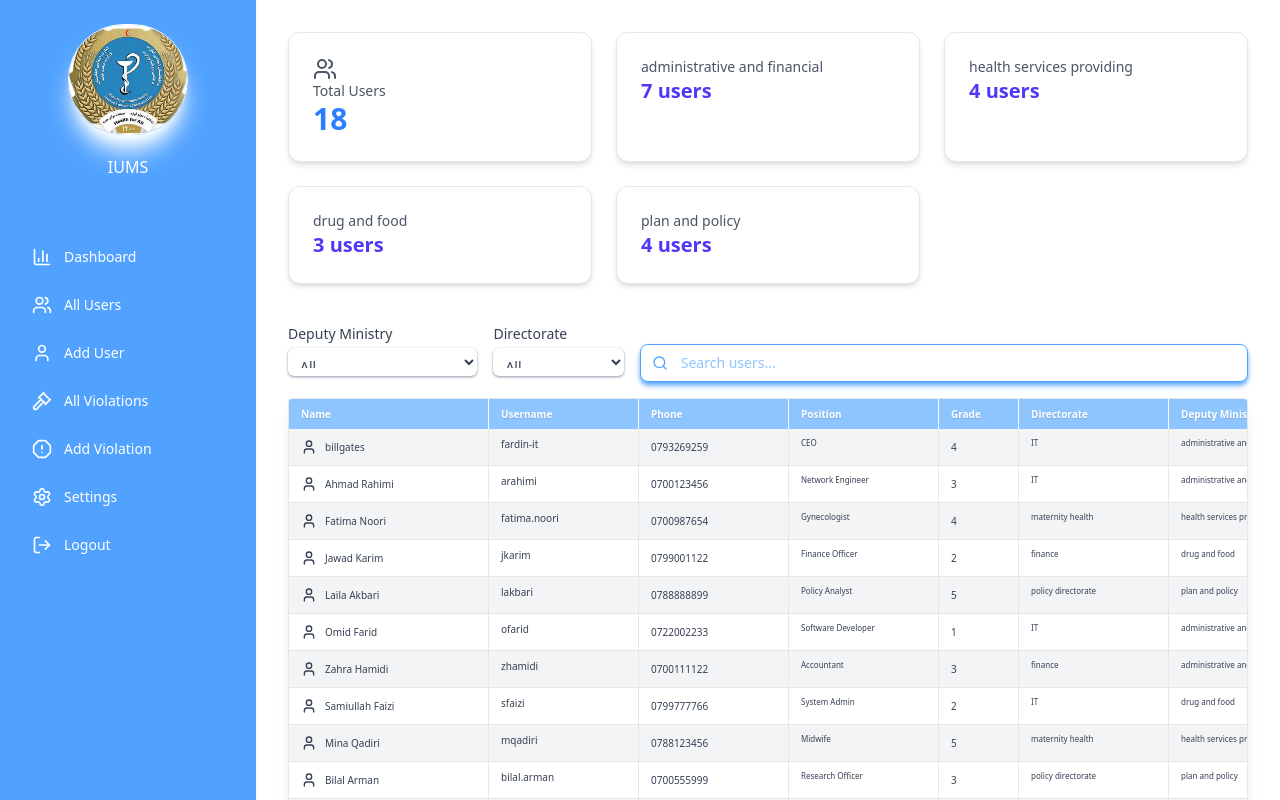
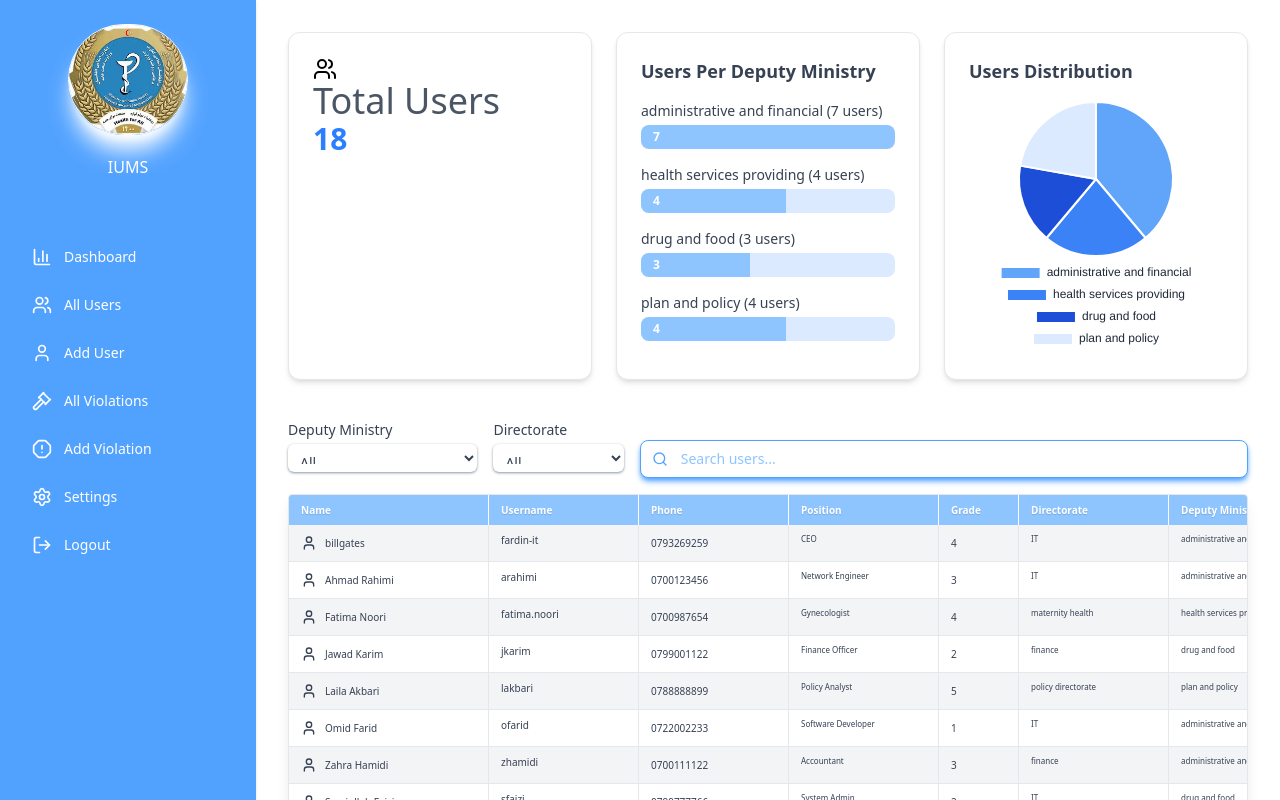
Before and after one commit to fiafghan/internet-users-ms-frontend, a React (Vite) app: page /allusers in a window 1280 px wide. Shown: the top 800 px of the page. Built offline with nearby package versions, Linux system fonts and the light colour scheme; data requests are answered from the project's data file.

Commit message:
just added the pie chart in all users page!

```diff
--- a/package.json
+++ b/package.json
@@ -13,10 +13,12 @@
     "@headlessui/react": "^2.2.4",
     "@tailwindcss/vite": "^4.1.11",
     "axios": "^1.10.0",
+    "chart.js": "^4.5.0",
     "framer-motion": "^12.23.3",
     "json-server": "^1.0.0-beta.3",
     "lucide-react": "^0.525.0",
     "react": "^19.1.0",
+    "react-chartjs-2": "^5.3.0",
     "react-dom": "^19.1.0",
     "react-router-dom": "^7.6.3",
     "tailwindcss": "^4.1.11"
--- a/src/AllUsers.tsx
+++ b/src/AllUsers.tsx
@@ -7,6 +7,15 @@ import {
 } from "lucide-react";
 import GradientSidebar from "./components/Sidebar";
 import {motion} from "framer-motion";
+import {
+  Chart as ChartJS,
+  ArcElement,
+  Tooltip,
+  Legend
+} from "chart.js";
+import { Pie } from "react-chartjs-2";
+
+ChartJS.register(ArcElement, Tooltip, Legend);
 
 type InternetUser = {
   id: string;
@@ -139,7 +148,8 @@ export default function InternetUsersList(): JSX.Element {
 
       <main className="flex-1 ml-64 p-8 overflow-auto">
        {/* 🧊 Summary Cards */}
-       <div className="grid grid-cols-1 sm:grid-cols-2 md:grid-cols-3 gap-6 mb-10">
+       <div className="grid grid-cols-1 sm:grid-cols-2
+       md:grid-cols-3 gap-6 mb-10">
         {/* Total Users Card */}
         <motion.div
           initial={{ opacity: 0, y: -20 }}
@@ -147,25 +157,91 @@ export default function InternetUsersList(): JSX.Element {
           transition={{ duration: 1 }}
           className="bg-white shadow-md border border-gray-200 rounded-xl p-6"
         >
-          <h3 className="text-sm font-medium text-gray-600"><Users />Total Users</h3>
+
+          <Users className="text-2xl"/>
+          <h3 className="text-4xl text-gray-600">Total Users</h3>
           <p className="text-3xl font-bold text-blue-500">{totalUsers}</p>
         </motion.div>
 
         {/* Users Per Deputy Ministry */}
-        {Object.entries(deputyMinistryCounts).map(([depMinistry, count], index) => (
+        <div className="bg-white rounded-xl shadow-md border border-gray-200 p-6">
+      <h2 className="text-lg font-bold text-gray-700 mb-4">Users Per Deputy Ministry</h2>
+      <div className="space-y-4">
+        {Object.entries(deputyMinistryCounts).map(([depMinistry, count], index) => {
+      const max = Math.max(...Object.values(deputyMinistryCounts)); // for proportional width
+      const widthPercent = (count / max) * 100;
+
+      return (
         <motion.div
           key={depMinistry}
-            initial={{ opacity: 0, y: -20 }}
+          initial={{ opacity: 0, y: 10 }}
           animate={{ opacity: 1, y: 0 }}
-            transition={{ delay: 0.2 + index * 0.1, duration: 0.5 }}
-            className="bg-white shadow-md border border-gray-200 rounded-xl p-6"
+          transition={{ delay: 0.1 + index * 0.1, duration: 0.4 }}
         >
-            <h3 className="text-sm font-medium text-gray-600">{depMinistry}</h3>
-            <p className="text-xl font-bold text-indigo-600">{count} user{count > 1 ? "s" : ""}</p>
+          <div className="text-sm text-gray-700 mb-1 font-medium">
+            {depMinistry} ({count} user{count > 1 ? "s" : ""})
+          </div>
+          <div className="bg-blue-100 rounded-lg h-6 overflow-hidden">
+            <motion.div
+              initial={{ width: 0 }}
+              animate={{ width: `${widthPercent}%` }}
+              transition={{ duration: 0.8, ease: "easeOut", delay: 0.1 + index * 0.1 }}
+              className="h-full bg-blue-300 text-white text-xs flex items-center px-3 font-semibold"
+            >
+              {count}
             </motion.div>
-        ))}
           </div>
 
+        </motion.div>
+
+      );
+    })}
+
+  </div>
+
+</div>
+
+            {/* Users Per Deputy Ministry - Pie Chart */}
+<div className="bg-white rounded-xl shadow-md border border-gray-200 p-6">
+  <h2 className="text-lg font-bold text-gray-700 mb-4">Users Distribution</h2>
+  <div className="w-full max-w-md mx-auto">
+    <Pie
+      data={{
+        labels: Object.keys(deputyMinistryCounts),
+        datasets: [
+          {
+            label: "Users",
+            data: Object.values(deputyMinistryCounts),
+            backgroundColor: [
+              "#60A5FA", // blue-400
+              "#3B82F6", // blue-500
+              "#1D4ED8", // blue-700
+              "#DBEAFE", // blue-100
+              "#BFDBFE", // blue-200
+              "#93C5FD"  // blue-300
+            ],
+            borderColor: "#ffffff",
+            borderWidth: 2,
+          }
+        ],
+      }}
+      options={{
+        responsive: true,
+        plugins: {
+          legend: {
+            position: "bottom" as const,
+            labels: {
+              color: "#1F2937", // gray-800
+              font: { size: 12 },
+            },
+          },
+        },
+      }}
+    />
+  </div>
+</div>
+
+      </div>
 
         <div className="flex gap-4 mb-4">
 
```
Also changed, not shown: 1 other file (tests, documents, lock files or other folders). Lines whose indentation alone changed are shown as unchanged.
